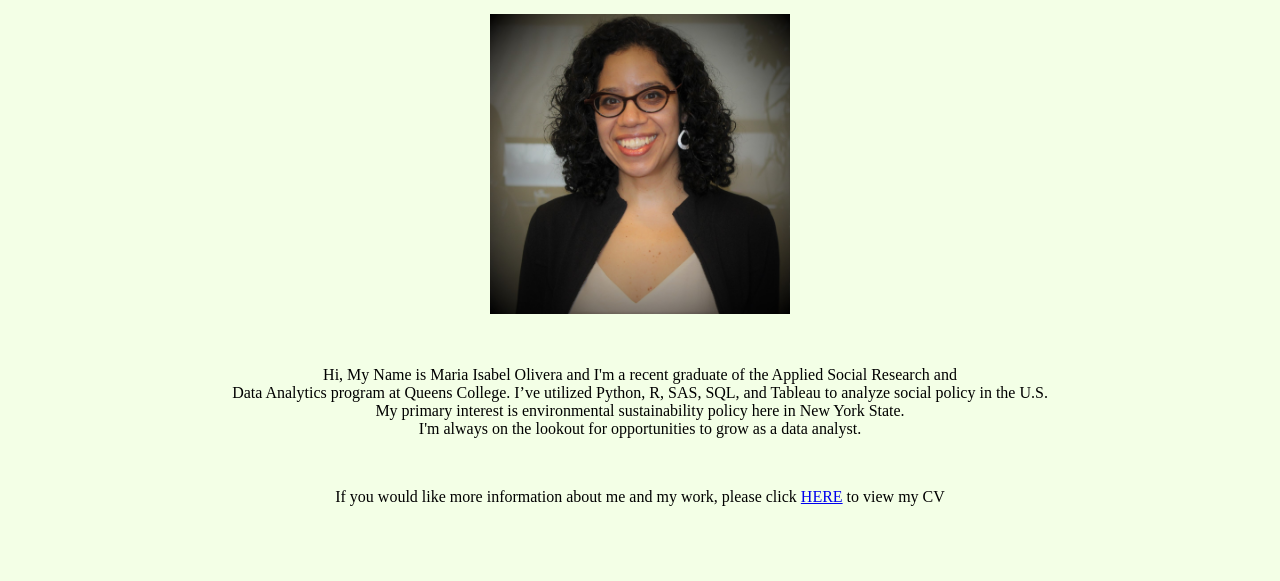
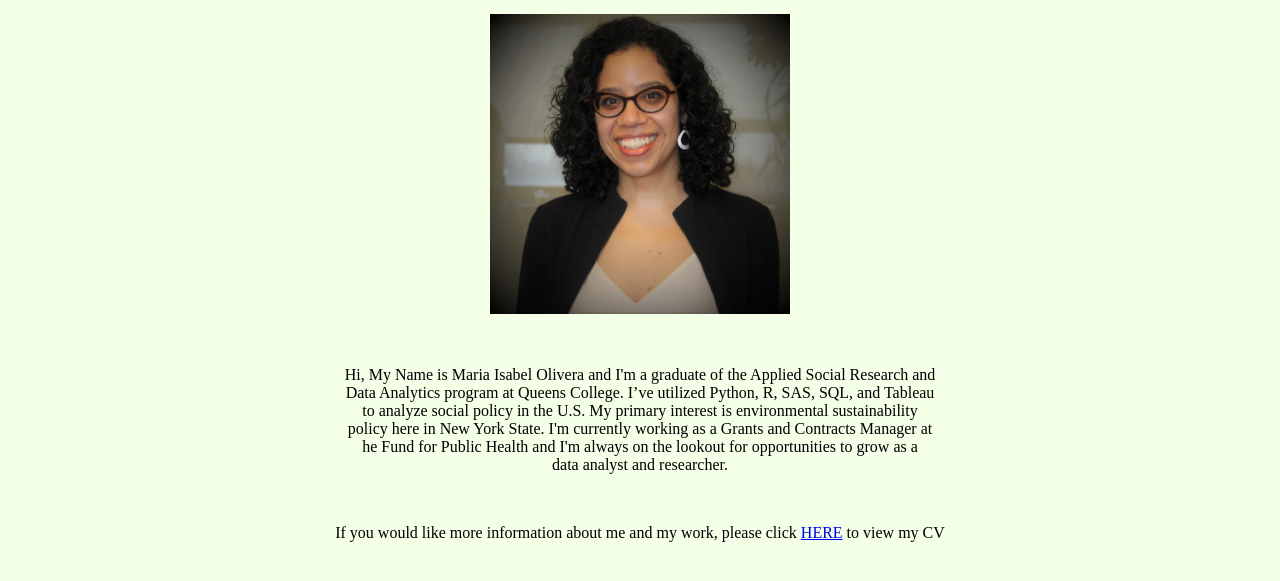
Before and after one commit to MIOlivera/greendata-about, a plain HTML site: page index.html in a window 1280 px wide. Shown: the part 389-970 px from the top of the page. Drawn offline with Linux system fonts and the light colour scheme.

Commit message:
Update index.html

```diff
--- a/index.html
+++ b/index.html
@@ -24,10 +24,12 @@
 	          <img src="Profile_Pic.jpg" width="300" height="300" class="center"/>
 	          <div>&nbsp;</div>
 	          <div>&nbsp;</div>
-	              <p>Hi, My Name is Maria Isabel Olivera and I'm a recent graduate of the Applied Social Research and <br>
-	                  Data Analytics program at Queens College. I’ve utilized Python, R, SAS, SQL, and Tableau to analyze social policy in the U.S.<br>
-	                    My primary interest is environmental sustainability policy here in New York State.<br>
-	                    I'm always on the lookout for opportunities to grow as a data analyst.</p>
+	              <p>Hi, My Name is Maria Isabel Olivera and I'm a graduate of the Applied Social Research and <br>
+	                 Data Analytics program at Queens College. I’ve utilized Python, R, SAS, SQL, and Tableau <br>
+			 to analyze social policy in the U.S. My primary interest is environmental sustainability <br>
+			 policy here in New York State. I'm currently working as a Grants and Contracts Manager at <br>
+			 he Fund for Public Health and I'm always on the lookout for opportunities to grow as a <br>
+			 data analyst and researcher.</p>
 	              <div>&nbsp;</div>
 	              <p>If you would like more information about me and my work, please click
 	                  <a href="https://miolivera.github.io/resume/">HERE</a> to view my CV</p>
```
